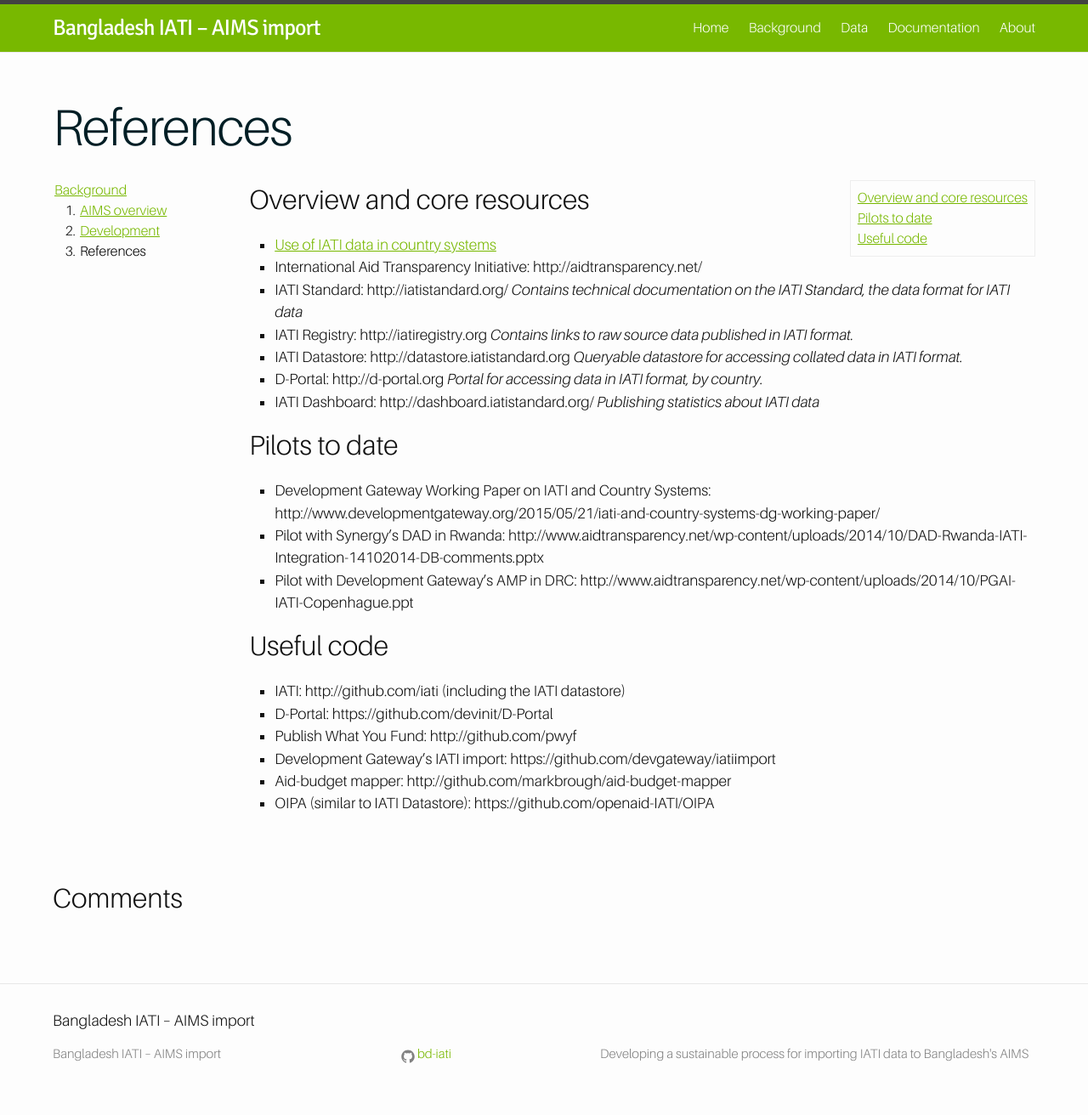
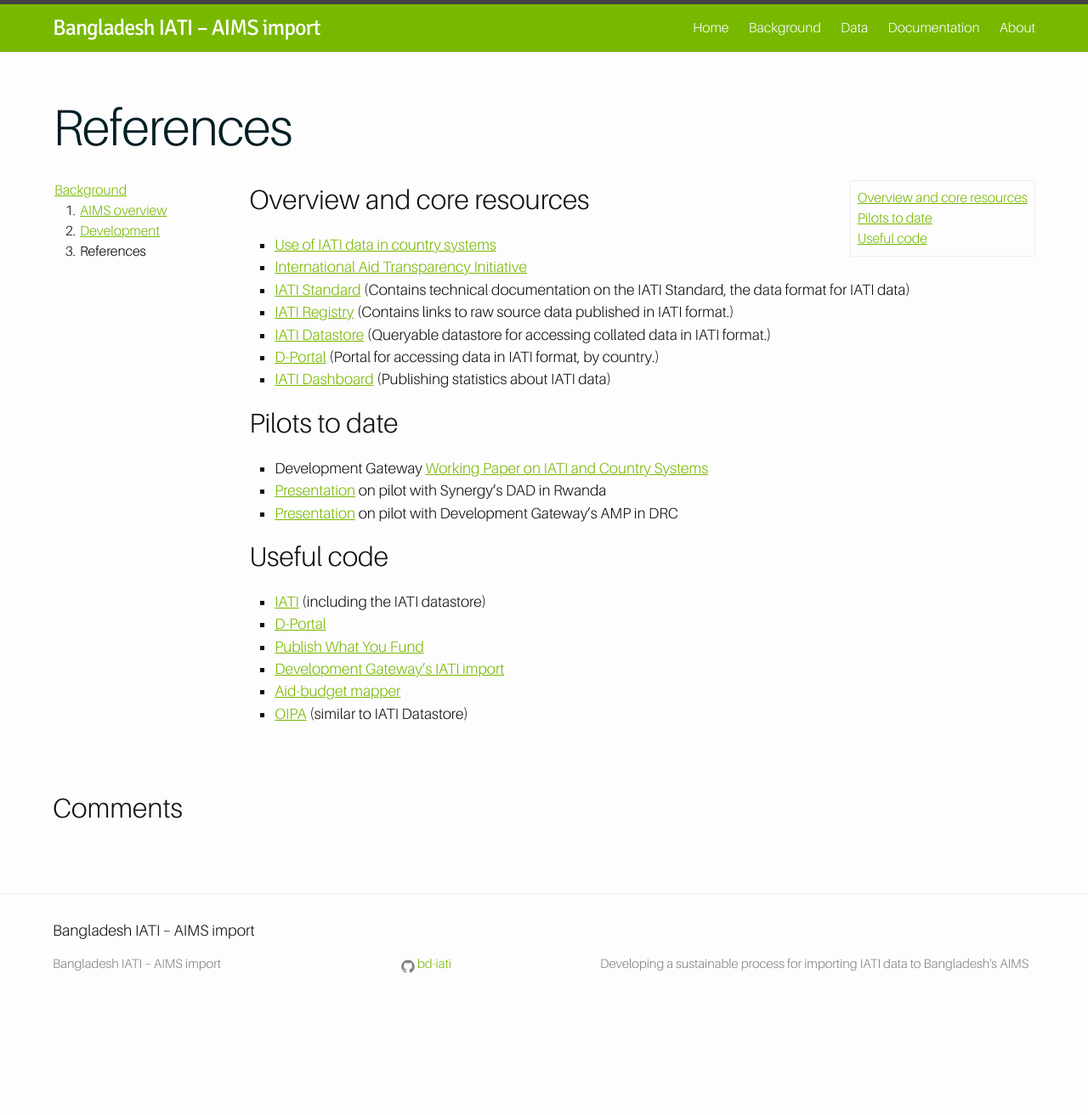
Before and after one commit to BD-IATI/bd-iati.github.io, a Jekyll site: the page built from _background/references.md, in a window 1280 px wide. Shown: the whole page at 85% size. Built offline with Jekyll 4.4.1, drawn with Linux system fonts in a browser that asks for light colours; nearby versions of some CDN libraries; comment, search, counter and statistics services are not loaded; after the commit the page ends 1207 px from its top, so only the background shows below that.

Commit message:
Fix URLs

```diff
--- a/_background/references.md
+++ b/_background/references.md
@@ -11,24 +11,24 @@
 
 ## Overview and core resources
 * [Use of IATI data in country systems](https://sites.google.com/site/useofiatidataincountrysystems/)
-*	International Aid Transparency Initiative: http://aidtransparency.net/
-*	IATI Standard: http://iatistandard.org/ *Contains technical documentation on the IATI Standard, the data format for IATI data*
-*	IATI Registry: http://iatiregistry.org *Contains links to raw source data published in IATI format.*
-*	IATI Datastore: http://datastore.iatistandard.org *Queryable datastore for accessing collated data in IATI format.*
-*	D-Portal: http://d-portal.org *Portal for accessing data in IATI format, by country.*
-*	IATI Dashboard: http://dashboard.iatistandard.org/ *Publishing statistics about IATI data*
+*	[International Aid Transparency Initiative](http://aidtransparency.net/ )
+*	[IATI Standard](http://iatistandard.org/) (Contains technical documentation on the IATI Standard, the data format for IATI data)
+*	[IATI Registry](http://iatiregistry.org) (Contains links to raw source data published in IATI format.)
+*	[IATI Datastore](http://datastore.iatistandard.org) (Queryable datastore for accessing collated data in IATI format.)
+*	[D-Portal](http://d-portal.org) (Portal for accessing data in IATI format, by country.)
+*	[IATI Dashboard](http://dashboard.iatistandard.org/) (Publishing statistics about IATI data)
 
 ## Pilots to date
 
-* Development Gateway Working Paper on IATI and Country Systems: http://www.developmentgateway.org/2015/05/21/iati-and-country-systems-dg-working-paper/
-*	Pilot with Synergy’s DAD in Rwanda: http://www.aidtransparency.net/wp-content/uploads/2014/10/DAD-Rwanda-IATI-Integration-14102014-DB-comments.pptx
-*	Pilot with Development Gateway’s AMP in DRC: http://www.aidtransparency.net/wp-content/uploads/2014/10/PGAI-IATI-Copenhague.ppt
+* Development Gateway [Working Paper on IATI and Country Systems](http://www.developmentgateway.org/2015/05/21/iati-and-country-systems-dg-working-paper/ )
+*	[Presentation](http://www.aidtransparency.net/wp-content/uploads/2014/10/DAD-Rwanda-IATI-Integration-14102014-DB-comments.pptx ) on pilot with Synergy’s DAD in Rwanda
+*	[Presentation](http://www.aidtransparency.net/wp-content/uploads/2014/10/PGAI-IATI-Copenhague.ppt) on pilot with Development Gateway’s AMP in DRC
 
 ## Useful code
 
-* IATI: http://github.com/iati (including the IATI datastore)
-*	D-Portal: https://github.com/devinit/D-Portal
-*	Publish What You Fund: http://github.com/pwyf
-*	Development Gateway's IATI import: https://github.com/devgateway/iatiimport
-* Aid-budget mapper: http://github.com/markbrough/aid-budget-mapper
-* OIPA (similar to IATI Datastore): https://github.com/openaid-IATI/OIPA
+* [IATI](http://github.com/iati) (including the IATI datastore)
+*	[D-Portal](https://github.com/devinit/D-Portal)
+*	[Publish What You Fund](http://github.com/pwyf)
+*	[Development Gateway's IATI import](https://github.com/devgateway/iatiimport)
+* [Aid-budget mapper](http://github.com/markbrough/aid-budget-mapper)
+* [OIPA](https://github.com/openaid-IATI/OIPA) (similar to IATI Datastore)
```
